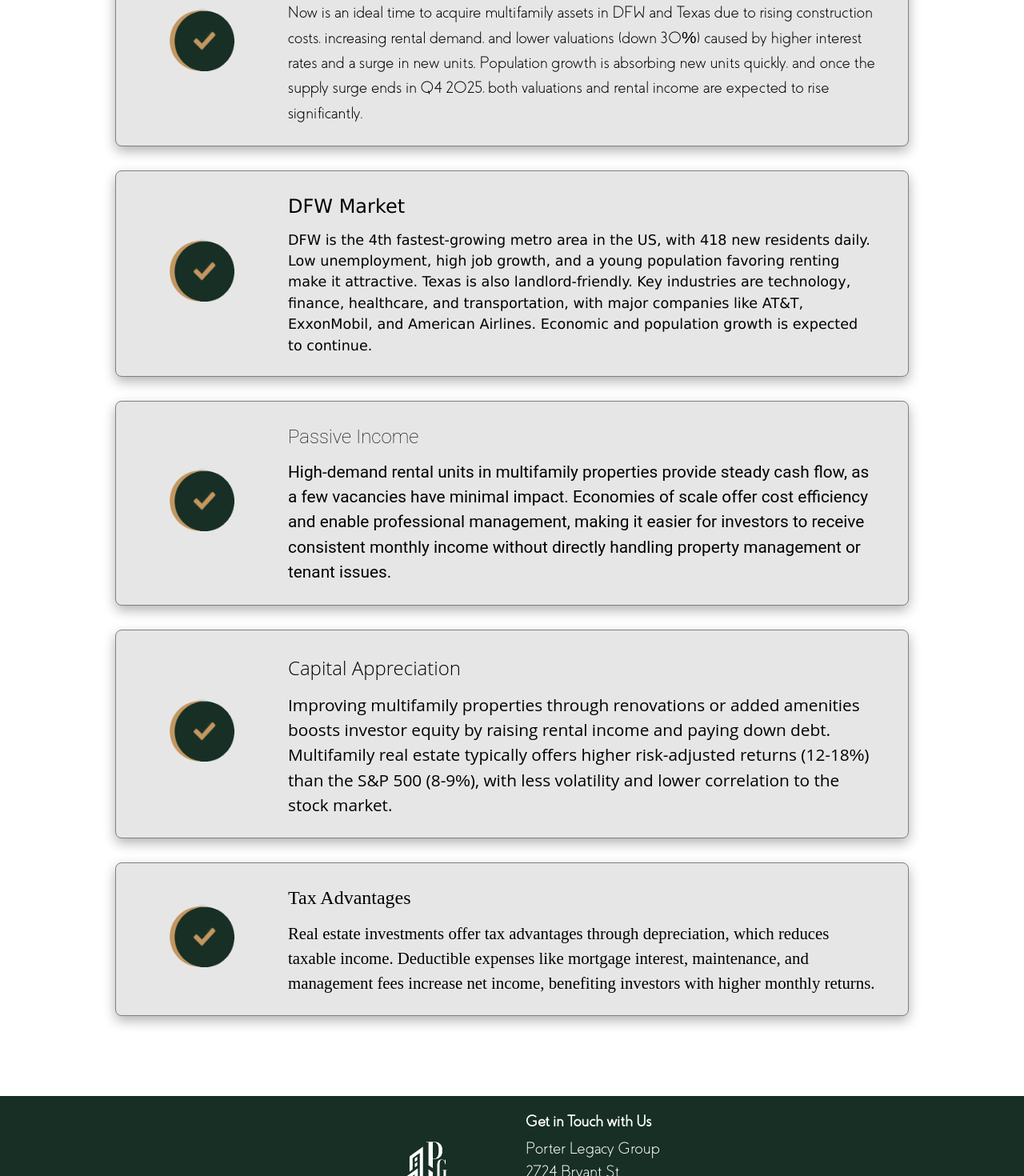
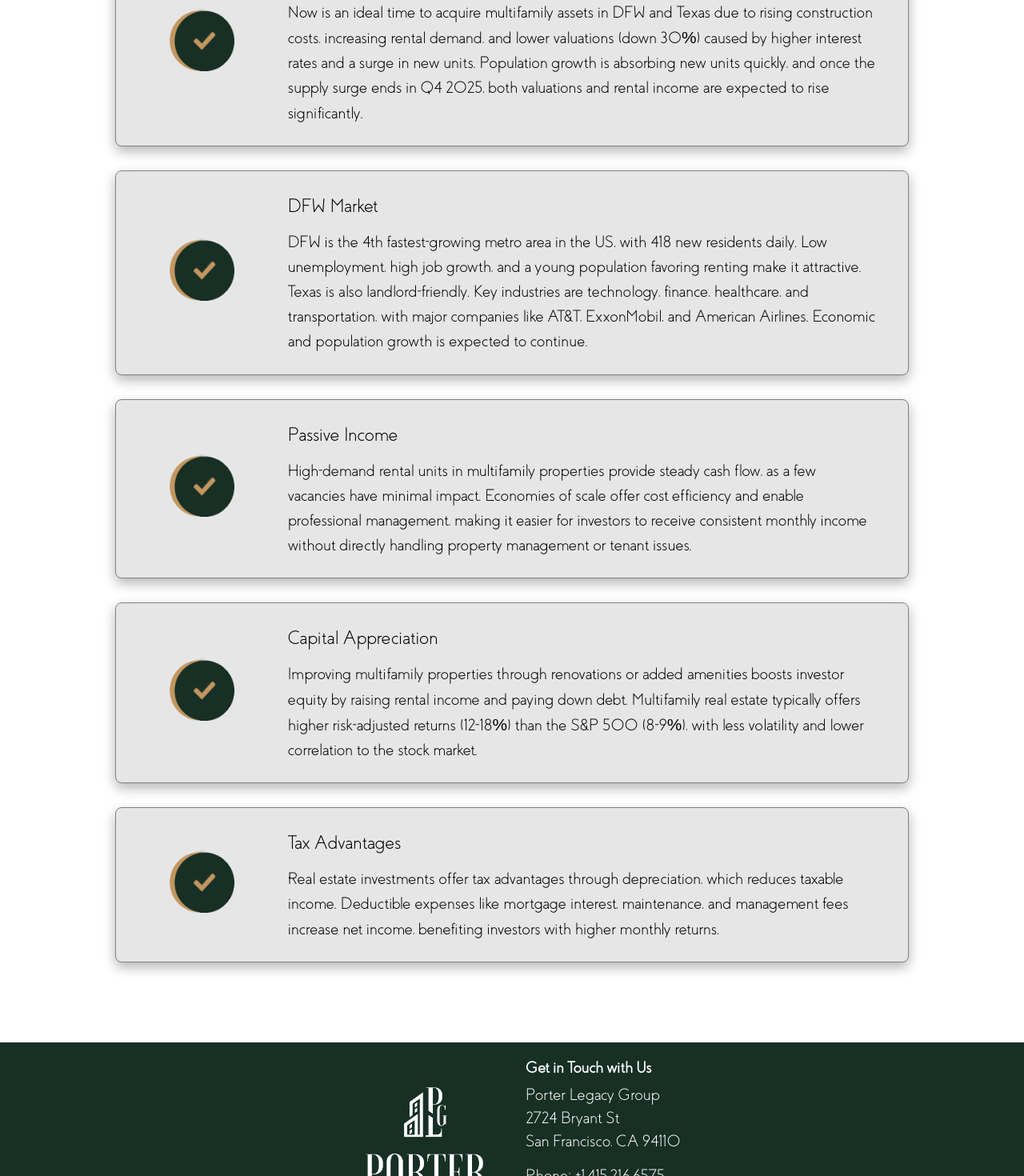
Before and after one commit to garyahill/PorterLegacyGroup, a React app: page / in a window 1280 px wide. Shown: the part 858-2328 px from the top of the page at 80% size. Built offline with nearby package versions, Linux system fonts and the light colour scheme.

Commit message:
comment out uninteded styles temporarily

```diff
--- a/src/pages/home/home.less
+++ b/src/pages/home/home.less
@@ -19,23 +19,23 @@
     //     font-family: "CovesLight";
     // }
 
-    section:nth-of-type(2) {
-        font-family: "Verdana";
-        font-size: 1.1rem;
-    }
+    // section:nth-of-type(2) {
+    //     font-family: "Verdana";
+    //     font-size: 1.1rem;
+    // }
 
-    section:nth-of-type(3) {
-        font-family: "Roboto";
-    }
+    // section:nth-of-type(3) {
+    //     font-family: "Roboto";
+    // }
 
-    section:nth-of-type(4) {
-        font-family: "Open Sans";
+    // section:nth-of-type(4) {
+    //     font-family: "Open Sans";
 
-    }
+    // }
 
-    section:nth-of-type(5) {
-        font-family: "Merriweather";
-    }
+    // section:nth-of-type(5) {
+    //     font-family: "Merriweather";
+    // }
 
     .why-invest {
         margin-bottom: 30px;
```
